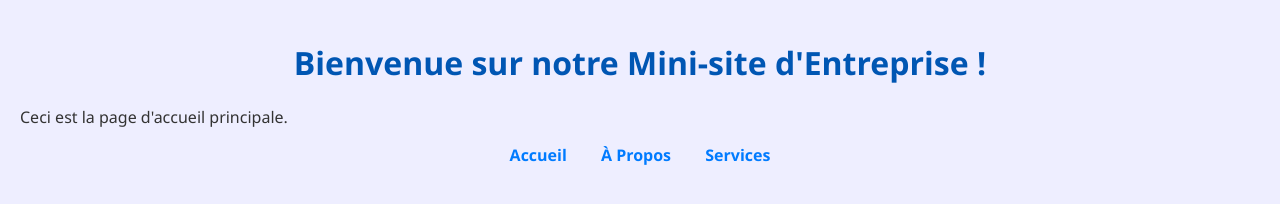
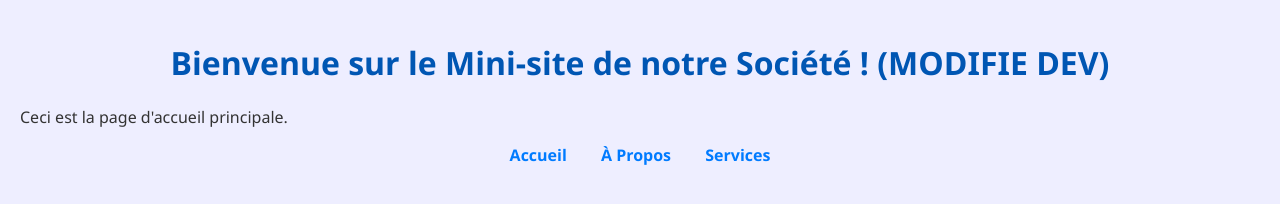
Before and after one commit to SAMAJC/mini-site-entreprise, a plain HTML site: page index.html in a window 1280 px wide. Drawn offline with Linux system fonts and the light colour scheme.

Commit message:
refactor: Modification du titre H1 sur dev

```diff
--- a/index.html
+++ b/index.html
@@ -9,7 +9,7 @@
 </head>
 
 <body>
-    <h1>Bienvenue sur notre Mini-site d'Entreprise !</h1>
+    <h1>Bienvenue sur le Mini-site de notre Société ! (MODIFIE DEV)</h1>
     <p>Ceci est la page d'accueil principale.</p>
     <nav>
         <ul>
```
